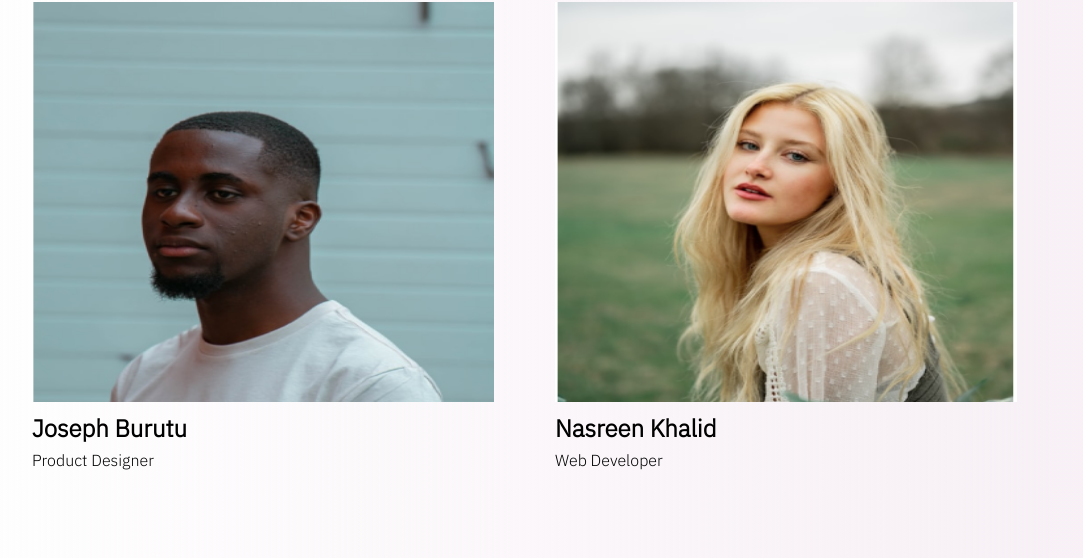
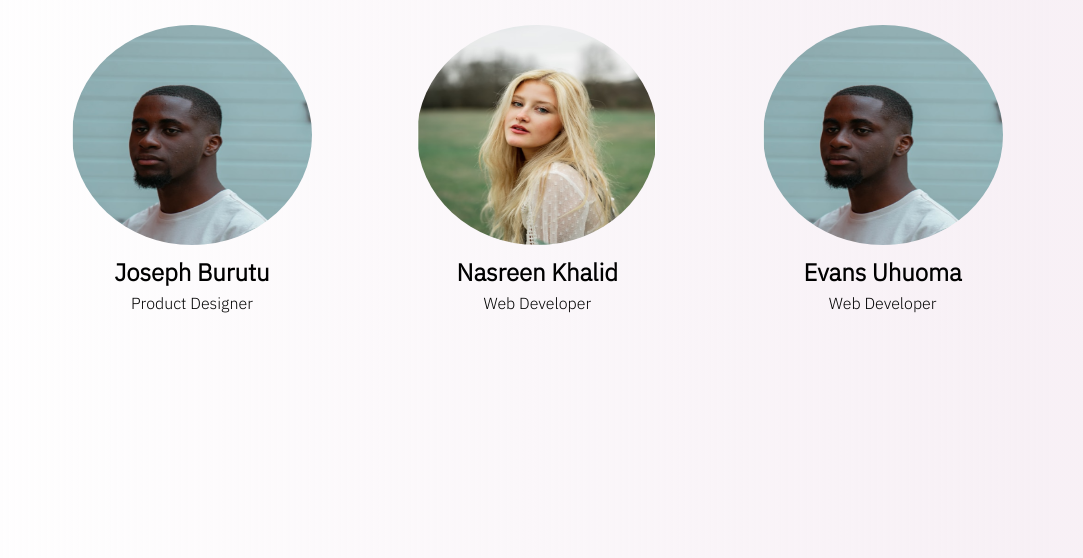
Before and after one commit to Finviserr/Finiviserr, a website: page about.html in a window 1280 px wide. Shown: the part 242-800 px from the top of the page, without its empty margins (90-1173 px from the left). Drawn offline with Linux system fonts and the light colour scheme.

Commit message:
design changes

```diff
--- a/about.html
+++ b/about.html
@@ -13,7 +13,7 @@
    <nav>
     <div class="container">
         <div class="logo">
-            <a href="index.html"><img class="logo" src="./images/logo.svg" alt="logo"/></a>
+            <a href="index.html"><img class="logo" src="./images/finviserr_logo.svg" alt="logo"/></a>
         </div>
         <div>
             <ul class="nav-list">
@@ -30,18 +30,24 @@
         <h2>Finiviserr is an <span style="color: blue;">open-source</span> financial calculator designed and developed by two awesome creatives to help you make smart financial decisions.</h2>
         <h3>Contributors:</h3>
         <div class="grid">
-        <div>
+        <div class="grid-item">
             <img src="./images/dev1.png" alt="developer"/>
             <h2 class="title">Joseph Burutu</h2>
             <p class="text">Product Designer</p>
         </div>
 
-        <div>
+        <div class="grid-item">
             <img src="./images/dev2.png" alt="developer"/>
             <h2 class="title">Nasreen Khalid</h2>
             <p class="text">Web Developer</p>
         </div>
 
+
+        <div class="grid-item">
+            <img src="./images/dev1.png" alt="developer"/>
+            <h2 class="title">Evans Uhuoma</h2>
+            <p class="text">Web Developer</p>
+        </div>
         </div>
 
     </div>
--- a/style.css
+++ b/style.css
@@ -216,6 +216,11 @@ font-weight: bolder;
     width: 300px;
 }
 
+.features .grid-item img{
+    width:28px;
+    height:22px;
+}
+
 .features h3{
     font-size: 1.6rem;
     margin-bottom: 7px;
@@ -230,21 +235,31 @@ font-weight: bolder;
 /* About Page */
 .about .grid{
     display: grid;
-    grid-template-columns: repeat(2,1fr);
-    grid-gap: 10px;
+    grid-template-columns: repeat(3,1fr);
     margin-top: 12px;
 }
 
 .about .grid img{
-    width: 90%;
-    height: 400px;
+    max-width: 100%;
+    width: 75%;
+    height: 220px;
+    border-radius: 50%;
+    text-align: center;
 }
 
 .about h3{
     text-decoration: underline;
     font-weight: bolder;
     font-size: 2rem;
+    margin-bottom: 2rem;
 }
+
+.about .grid-item{
+    width:320px;
+    text-align: center;
+
+}
+
 
 /* Loan Calculator Page */
 /* Header Section */
```
Also changed, not shown: index.html (+6 -9 lines), loancalc.html (+1 -1 lines), savingscalc.html (+2 -1 lines), savingscalc.js (+18 -1 lines), images/finviserr_logo.svg (added), images/invest_icon.svg (added), images/loan_icon.svg (added), images/savings_icon.svg (added).
